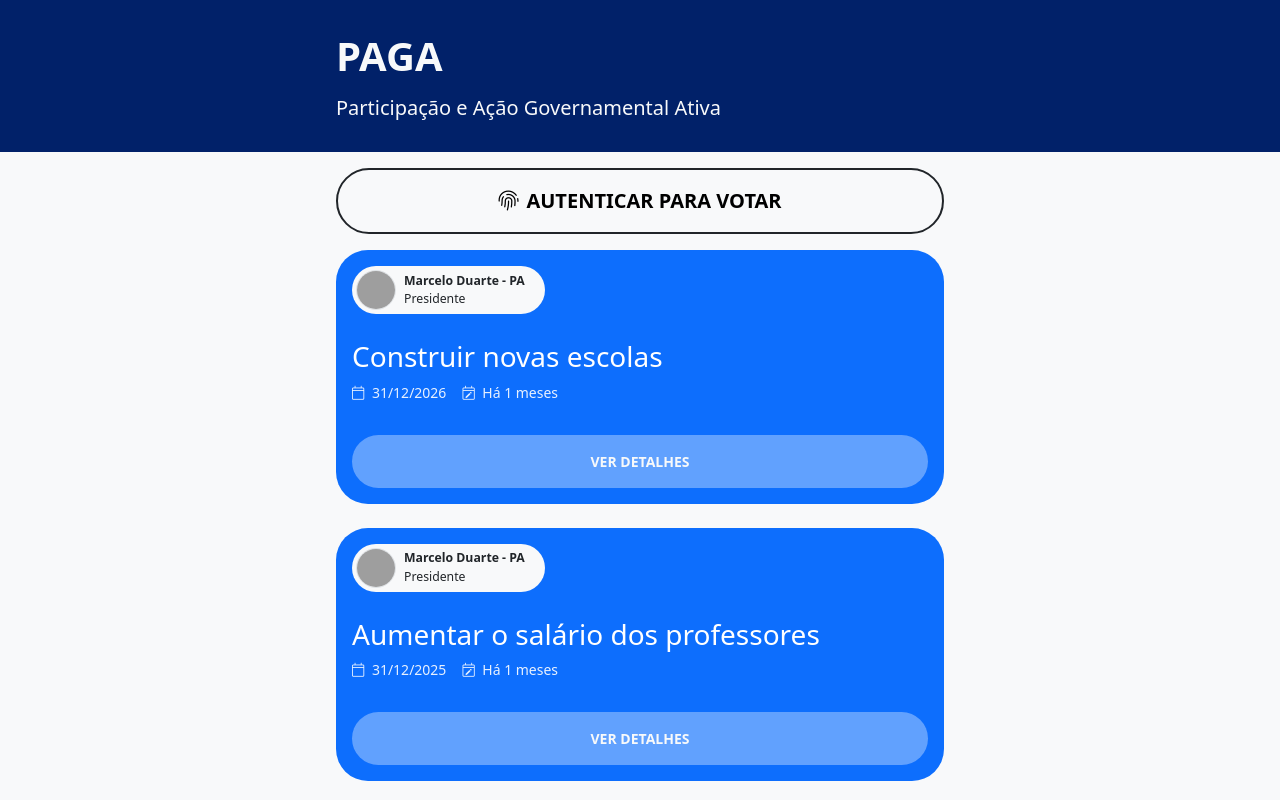
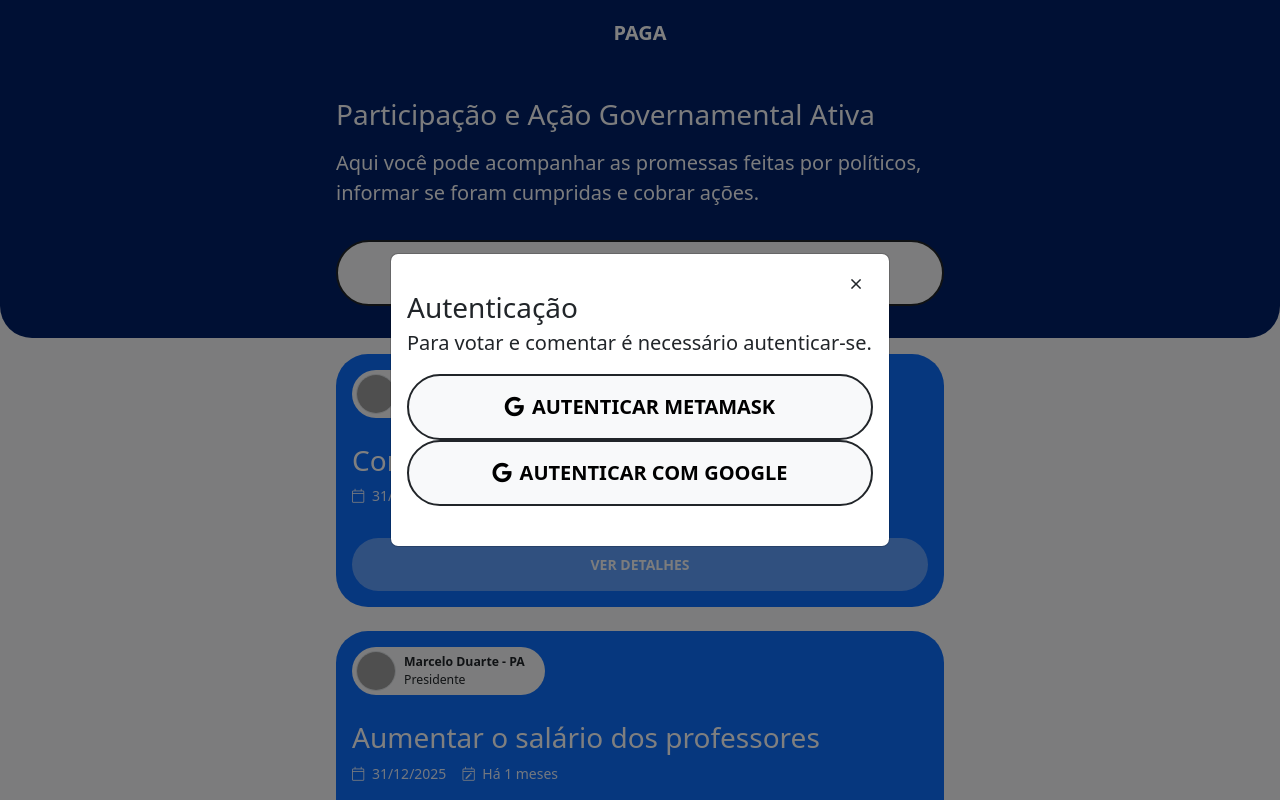
Before and after one commit to fenol64/P.A.G.A, a Next.js app in the folder app/: page / in a window 1280 px wide. Both pictures are taken after a click on the button "AUTENTICAR PARA VOTAR". Shown: the top 800 px of the page. Built offline with nearby package versions, Linux system fonts and the light colour scheme; grey boxes are pictures that could not be loaded.

Commit message:
Inicio da autenticação

```diff
--- a/app/components/LayoutComponents.jsx
+++ b/app/components/LayoutComponents.jsx
@@ -41,7 +41,9 @@ export function ModalCloseButton({ target, dismiss, ...props }) {
         props["data-bs-dismiss"] = "modal";
     }
 
-    return <Button color="transparent" iconName="fal fa-times" className={"position-absolute end-0 top-0 m-2"} {...props} />
+    props.style = { position: "absolute", top: "0", right: "0", margin: "1rem", zIndex: 1000 };
+
+    return <Button color="transparent" iconName="fal fa-times" className={""} {...props} />
 }
 
 export function Navbar({ pageTitle, currentPage, backLink }) {
--- a/app/pages/index.jsx
+++ b/app/pages/index.jsx
@@ -25,16 +25,41 @@ export default function HomePage({ ...props }) {
 
     return <main className="">
         {/* <Navbar pageTitle="P.A.G.A." /> */}
-        <section id="pageHeader" className="d-flex flex-column gap-3 bg-blue text-light p-3">
+
+        <header id="pageHeader" className="navbar navbar-dark bg-blue p-0 sticky-top">
+            <Container className="">
+                <h1 className="navbar-brand m-0 fw-bold">PAGA</h1>
+            </Container>
+        </header>
+        <section id="pageHeader" className="d-flex flex-column gap-3 bg-blue text-light p-3 rounded-bottom-5">
             <Container>
-                <h1 className="m-0 fw-bold">PAGA</h1>
-                <h2 className="h5 m-0">Participação e Ação Governamental Ativa</h2>
+                <h2 className="h3 m-0">Participação e Ação Governamental Ativa</h2>
+                <p className="lead">Aqui você pode acompanhar as promessas feitas por políticos, informar se foram cumpridas e cobrar ações.</p>
+
+                <Button modal="#modalAuth" color="light" border="2 border-dark" label="Autenticar para Votar" className="btn-block w-100" size="lg" rounded="pill p-3" iconName="fal fa-lock" />
             </Container>
+        </section>
+
+        <section id="modalAuth" className="modal fade">
+            <div className="modal-dialog modal-dialog-centered">
+                <div className="modal-content">
+                    <header className="modal-header bg-transparent border-0 p-2">
+                        <ModalCloseButton dismiss />
+                    </header>
+                    <div className="modal-body p-3">
+                        <h3 className="modal-title">Autenticação</h3>
+                        <p className="lead">Para votar e comentar é necessário autenticar-se.</p>
+                        <Button color="light" border="2 border-dark" label="Autenticar Metamask" className="btn-block w-100" size="lg" rounded="pill p-3" iconName="fab fa-google" />
+                        <Button color="light" border="2 border-dark" label="Autenticar com Google" className="btn-block w-100" size="lg" rounded="pill p-3" iconName="fab fa-google" />
+                    </div>
+                    <footer className="modal-footer border-0">
+                    </footer>
+                </div>
+            </div>
         </section>
 
         <section id="pageContent" className="d-flex flex-column gap-3 flex-fill overflow-auto">
             <Container>
-                <Button color="light" border="2 border-dark" label="Autenticar para Votar" className="btn-block w-100" size="lg" rounded="pill p-3" iconName="fal fa-fingerprint" />
 
                 <div className="d-flex flex-column gap-4">
                     {commitments?.length === 0
```
